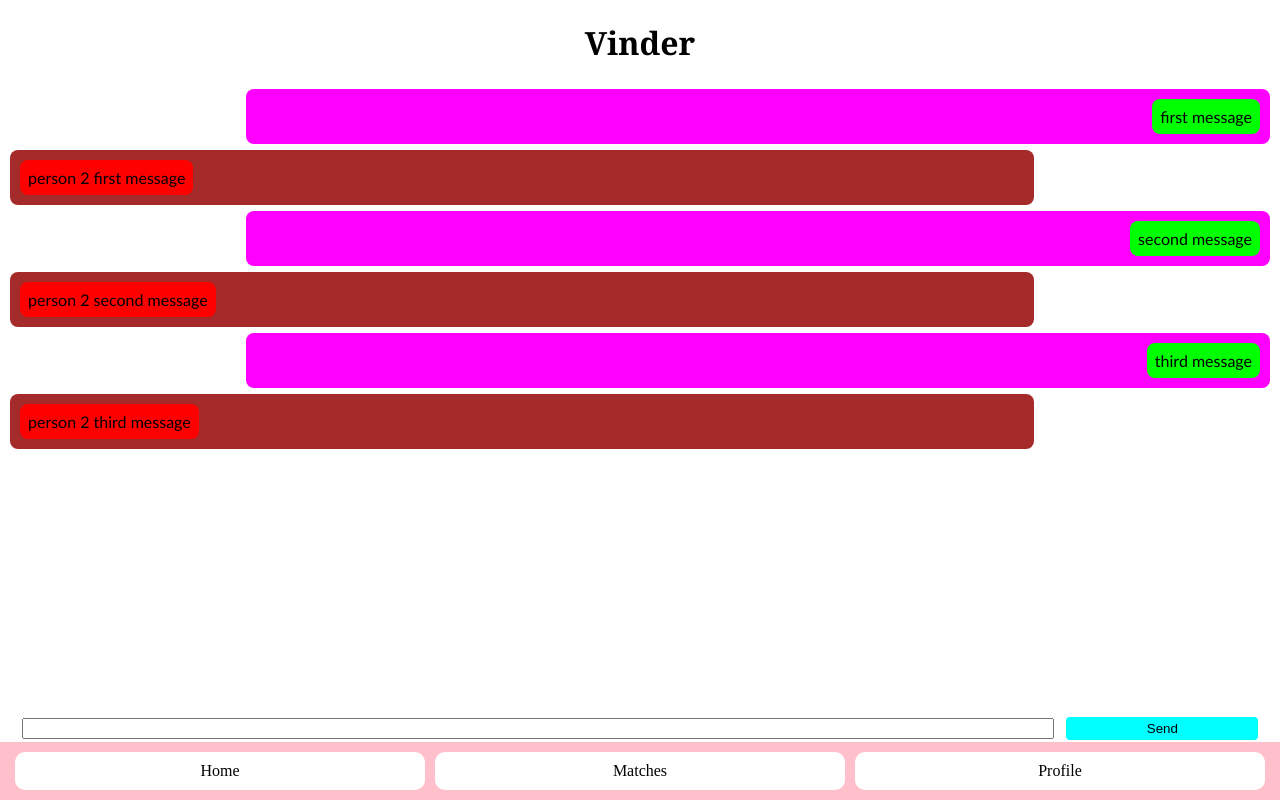
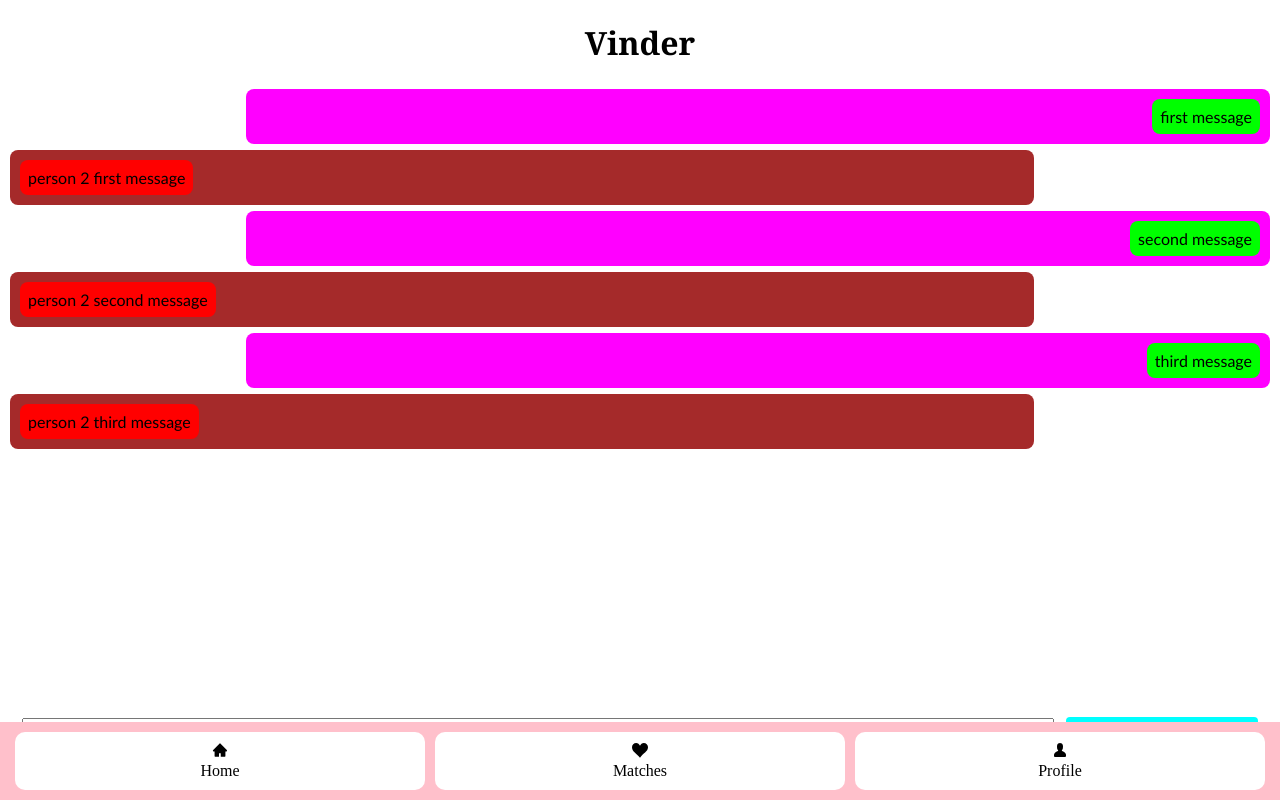
Before and after one commit to nls20/Dating_App_Frontend, a React (Create React App) app: page /matches/conversation in a window 1280 px wide. Built offline with nearby package versions, Linux system fonts and the light colour scheme.

Commit message:
added navbar across all pages

```diff
--- a/src/components/NavBar/NavBar.js
+++ b/src/components/NavBar/NavBar.js
@@ -34,17 +34,17 @@
         <ul>
           <li>
             <Link to="/">
-              <p className="unhighlighted-button">Home</p>
+              <p className="unhighlighted-button"><AiFillHome /><br></br>Home</p>
             </Link>
           </li>
           <li>
             <Link to="/matches">
-              <p className="highlighted-button">Matches</p>
+              <p className="highlighted-button"><ImHeart/><br></br>Matches</p>
             </Link>
           </li>
           <li>
             <Link to="/profile">
-              <p className="unhighlighted-button">Profile</p>
+              <p className="unhighlighted-button"><GoPerson /><br></br>Profile</p>
             </Link>
           </li>
         </ul>
@@ -56,17 +56,17 @@
         <ul>
           <li>
             <Link to="/">
-              <p className="unhighlighted-button">Home</p>
+              <p className="unhighlighted-button"><AiFillHome /><br></br>Home</p>
             </Link>
           </li>
           <li>
             <Link to="/matches">
-              <p className="unhighlighted-button">Matches</p>
+              <p className="unhighlighted-button"><ImHeart/><br></br>Matches</p>
             </Link>
           </li>
           <li>
             <Link to="/profile">
-              <p className="highlighted-button">Profile</p>
+              <p className="highlighted-button"><GoPerson /><br></br>Profile</p>
             </Link>
           </li>
         </ul>
@@ -78,17 +78,17 @@
         <ul>
           <li>
             <Link to="/">
-              <p className="unhighlighted-button">Home</p>
+              <p className="unhighlighted-button"><AiFillHome /><br></br>Home</p>
             </Link>
           </li>
           <li>
             <Link to="/matches">
-              <p className="unhighlighted-button">Matches</p>
+              <p className="unhighlighted-button"><ImHeart/><br></br>Matches</p>
             </Link>
           </li>
           <li>
             <Link to="/profile">
-              <p className="unhighlighted-button">Profile</p>
+              <p className="unhighlighted-button"><GoPerson /><br></br>Profile</p>
             </Link>
           </li>
         </ul>
--- a/src/components/Swiping/YesButton.css
+++ b/src/components/Swiping/YesButton.css
@@ -25,7 +25,7 @@
 
 .swipe-btn-yes {
 	background-color: #fff;
-	color: white;
+	color: black;
 	padding: 10px;
 	margin: 4px 2px;
 	display:block;
--- a/src/components/Swiping/YesButton.js
+++ b/src/components/Swiping/YesButton.js
@@ -7,7 +7,7 @@
 const [matches, setMatches] = useState([])
 
 const handleMatchYes = (evt) => {
-    const addMatch = potentialMatches.filter(match => match.name == evt.target.value)
+    const addMatch = potentialMatches.filter(match => match.name == option.name)
     if (matches.length) {
         setMatches(matches.concat(addMatch[0]))
     } else {
@@ -19,10 +19,11 @@
 
 return (
     <div className="button">
-        <button className="swipe-btn-yes" value={option.name} onClick={handleMatchYes}>
+        <button className="swipe-btn-yes" onClick={handleMatchYes}>
             <div class="heart"><ImHeart/></div>
         </button>
     </div>
+
 
 )
 
```
